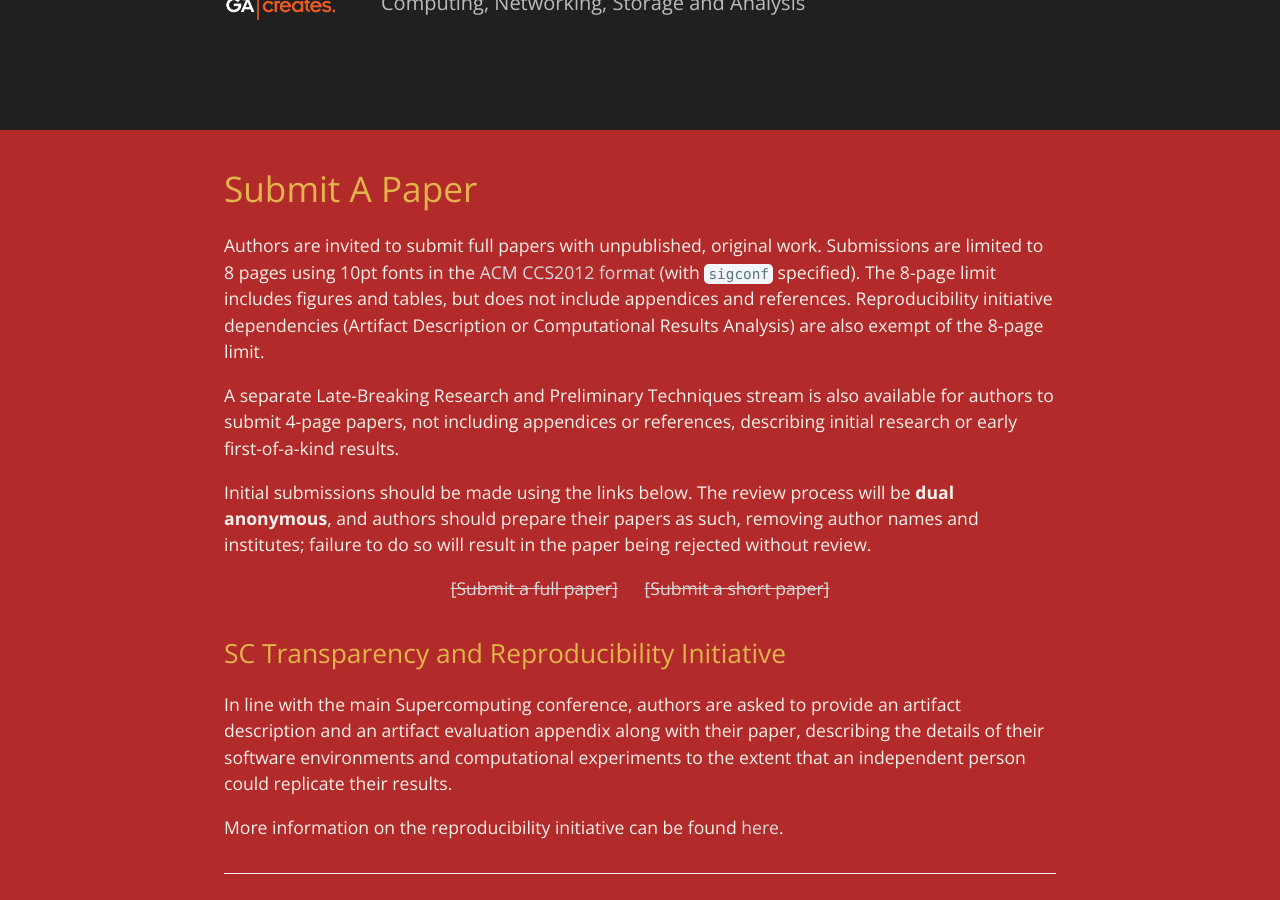
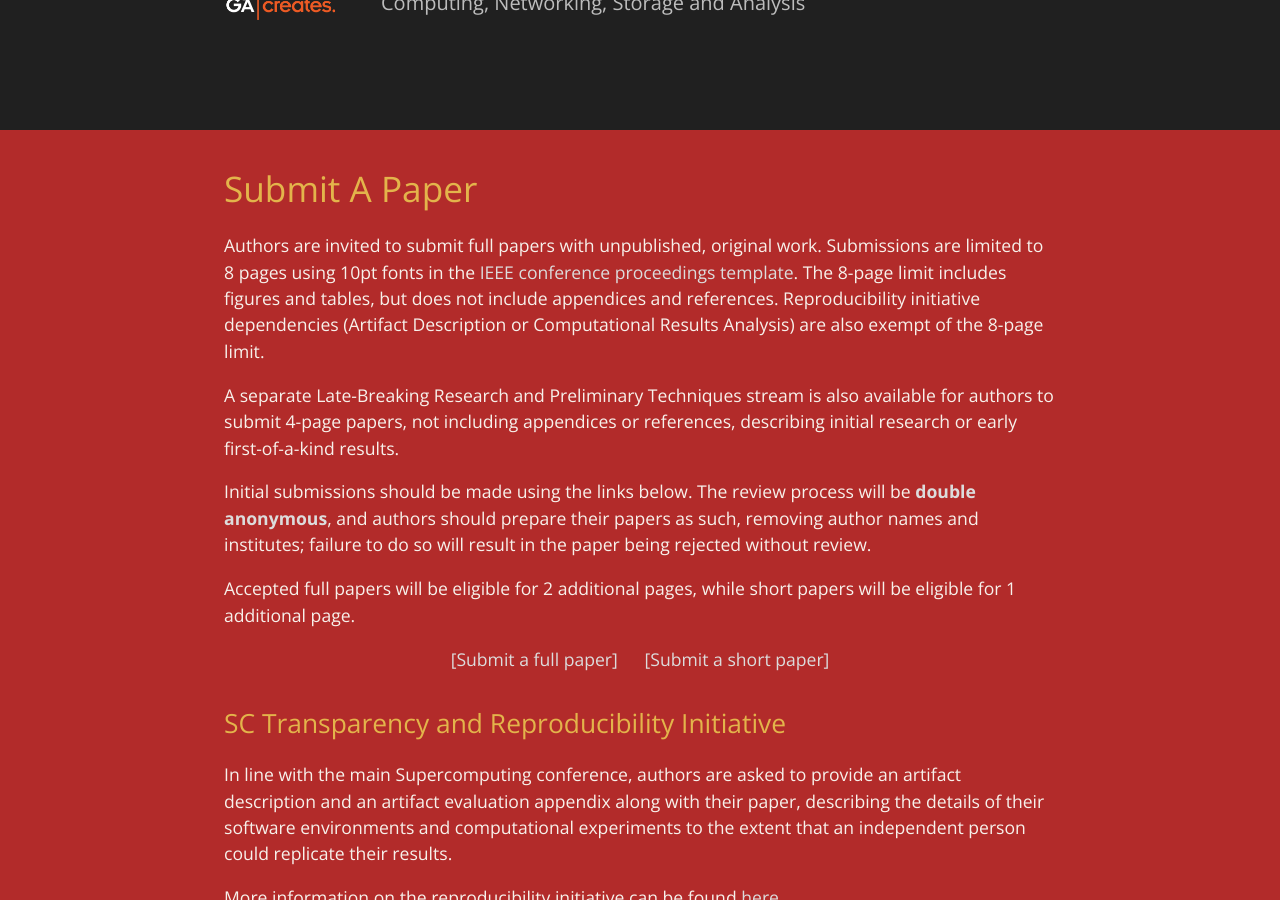
Before and after one commit to pmbs-workshop/pmbs-workshop.github.io, a Jekyll site: the page built from submit.markdown, in a window 1280 px wide and 900 px high, scrolled down 481 px. Built offline with Jekyll 4.4.1, drawn with Linux system fonts in a browser that asks for light colours.

Commit message:
Update submission links and instructions

```diff
--- a/submit.markdown
+++ b/submit.markdown
@@ -8,18 +8,20 @@ Submit A Paper
 ==============
 
 Authors are invited to submit full papers with unpublished, original work. Submissions are limited to 8 pages
-using 10pt fonts in the [ACM CCS2012 format](https://www.acm.org/publications/proceedings-template) (with `sigconf` specified).
+using 10pt fonts in the [IEEE conference proceedings template](https://www.ieee.org/conferences/publishing/templates.html).
 The 8-page limit includes figures and tables, but does not include appendices and references.
 Reproducibility initiative dependencies (Artifact Description or Computational Results Analysis) are also exempt of the 8-page limit.
 
 A separate Late-Breaking Research and Preliminary Techniques stream is also available for authors to submit
 4-page papers, not including appendices or references, describing initial research or early first-of-a-kind results.
 
-Initial submissions should be made using the links below. The review process will be **dual anonymous**,
+Initial submissions should be made using the links below. The review process will be [**double anonymous**](https://sc24.supercomputing.org/program/papers/#dar),
 and authors should prepare their papers as such, removing author names and institutes; failure to do so will result in the paper being rejected without review.
 
-[~~[Submit a full paper]~~]() &emsp;
-[~~[Submit a short paper]~~]()
+Accepted full papers will be eligible for 2 additional pages, while short papers will be eligible for 1 additional page.
+
+[[Submit a full paper]](https://submissions.supercomputing.org/?page=Submit&id=SCWorkshopPMBSFullPapersSubmission&site=sc24) &emsp;
+[[Submit a short paper]](https://submissions.supercomputing.org/?page=Submit&id=SCWorkshopPMBSShortPapersSubmission&site=sc24)
 {: style="text-align: center;"}
 
 SC Transparency and Reproducibility Initiative
```
